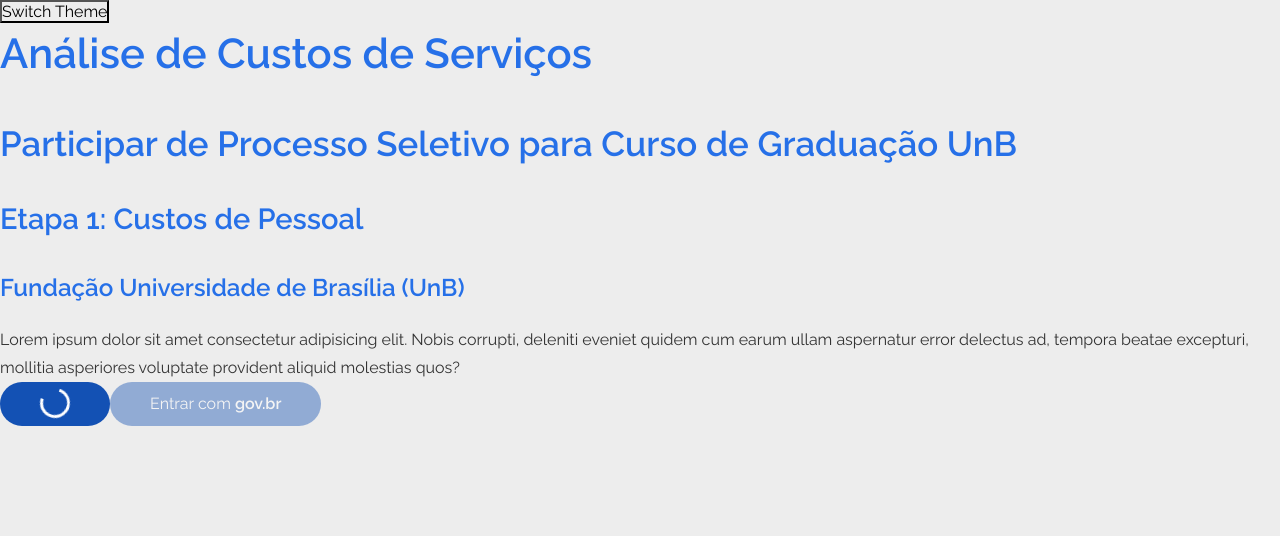
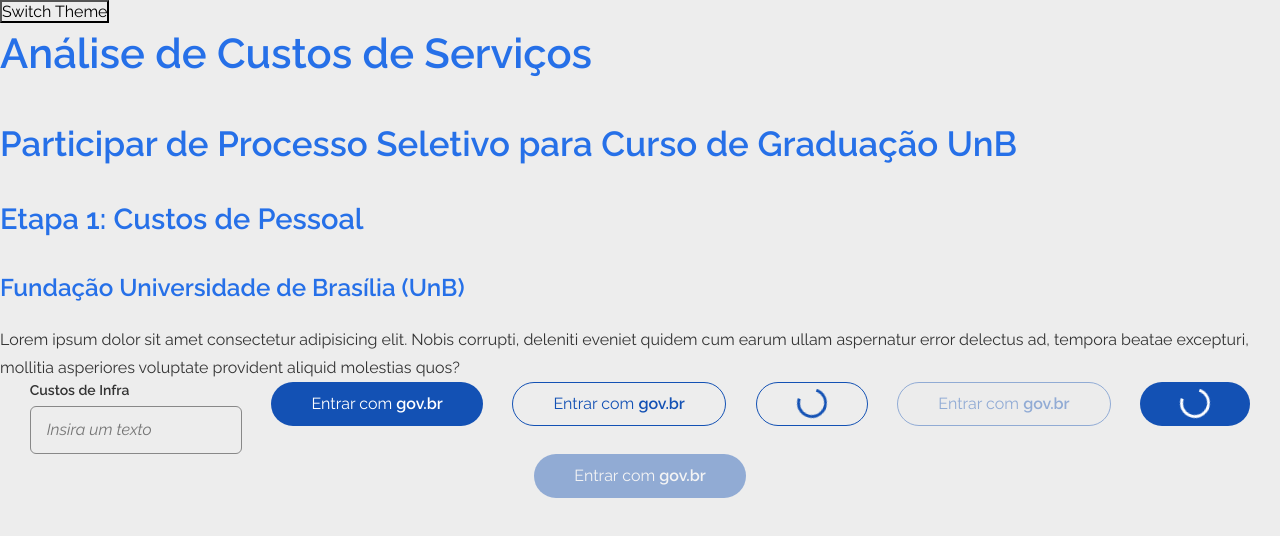
Before and after one commit to youssef-md/frontend-ferramenta-precificao, a React (Create React App) app: page / in a window 1280 px wide. Shown: the top 536 px of the page. Built offline with nearby package versions, Linux system fonts and the light colour scheme.

Commit message:
Base input

```diff
--- a/src/App.js
+++ b/src/App.js
@@ -6,6 +6,7 @@
 
 import defaultTheme from './styles/defaultTheme';
 import darkTheme from './styles/darkTheme';
+import Input from './components/Input';
 
 function App() {
   const [theme, setTheme] = useState(defaultTheme);
@@ -28,7 +29,27 @@
         aliquid molestias quos?
       </p>
       <GlobalStyle />
-      <div style={{ display: 'flex' }}>
+      <div
+        style={{
+          display: 'flex',
+          flexWrap: 'wrap',
+          justifyContent: 'space-evenly',
+        }}
+      >
+        <Input label="Custos de Infra" />
+
+        <Button type="primary">
+          Entrar com <strong>gov.br</strong>
+        </Button>
+        <Button type="secondary">
+          Entrar com <strong>gov.br</strong>
+        </Button>
+        <Button type="secondary" loading>
+          Entrar com <strong>gov.br</strong>
+        </Button>
+        <Button type="secondary" disabled>
+          Entrar com <strong>gov.br</strong>
+        </Button>
         <Button type="primary" loading>
           Entrar com <strong>gov.br</strong>
         </Button>
--- /dev/null
+++ b/src/components/Input/index.js
@@ -0,0 +1,14 @@
+import React from 'react';
+
+import { Container } from './styles';
+
+function Input({ label }) {
+  return (
+    <Container>
+      <label htmlFor={label}>{label}</label>
+      <input id={label} placeholder="Insira um texto" />
+    </Container>
+  );
+}
+
+export default Input;
--- /dev/null
+++ b/src/components/Input/styles.js
@@ -0,0 +1,30 @@
+import styled from 'styled-components';
+
+export const Container = styled.div`
+  display: flex;
+  flex-direction: column;
+
+  label {
+    font-size: 1.4rem;
+    color: ${props => props.theme.secondary08};
+    font-weight: 600;
+    margin-bottom: 8px;
+  }
+
+  input {
+    height: 48px;
+    font-size: 16px;
+    border: 1px solid ${props => props.theme.secondary06};
+    color: ${props => props.theme.secondary07};
+    padding: 0 16px;
+    border-radius: 6px;
+
+    &::placeholder {
+      font-style: italic;
+    }
+
+    &:focus {
+      border: 1px solid red;
+    }
+  }
+`;
```
